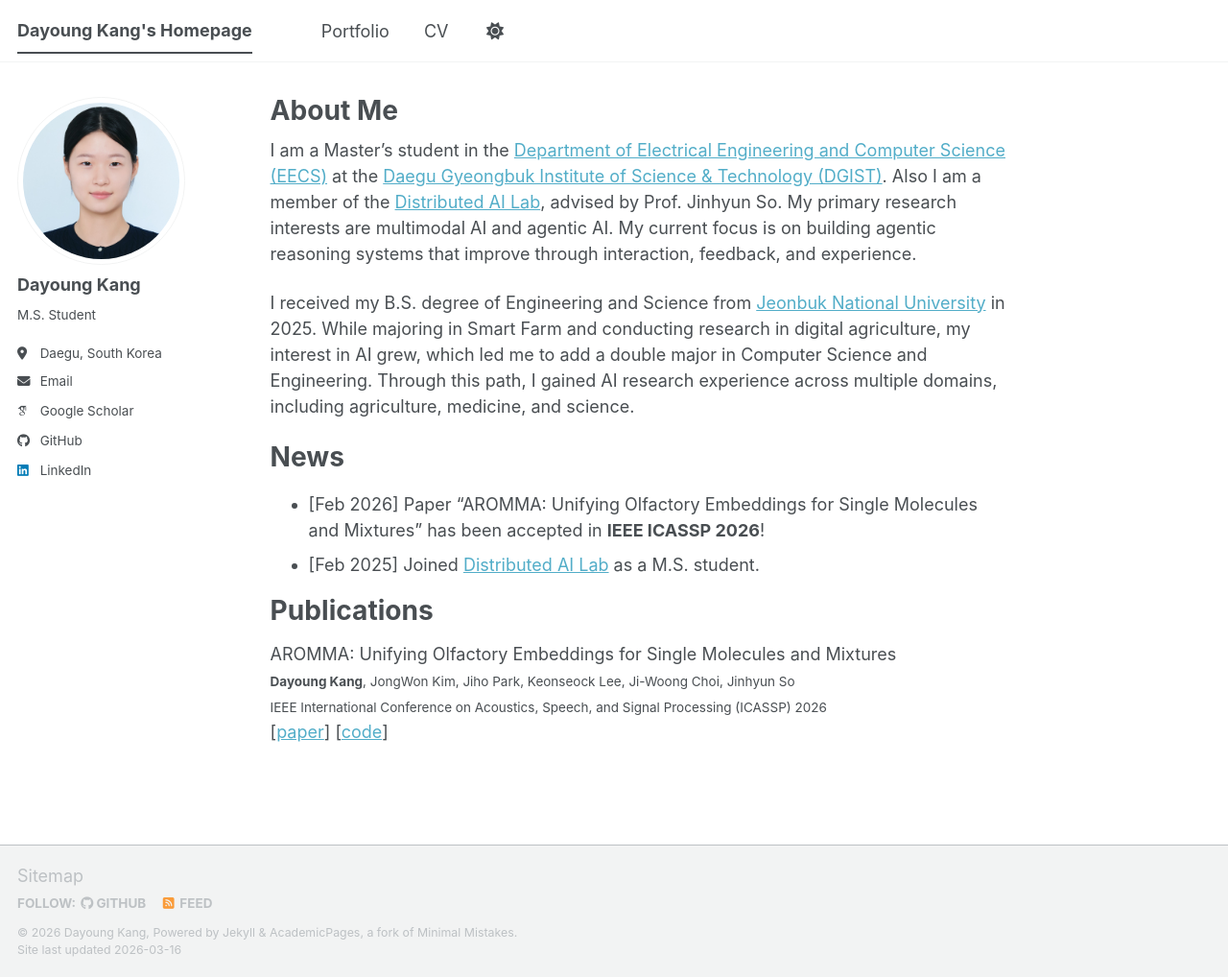
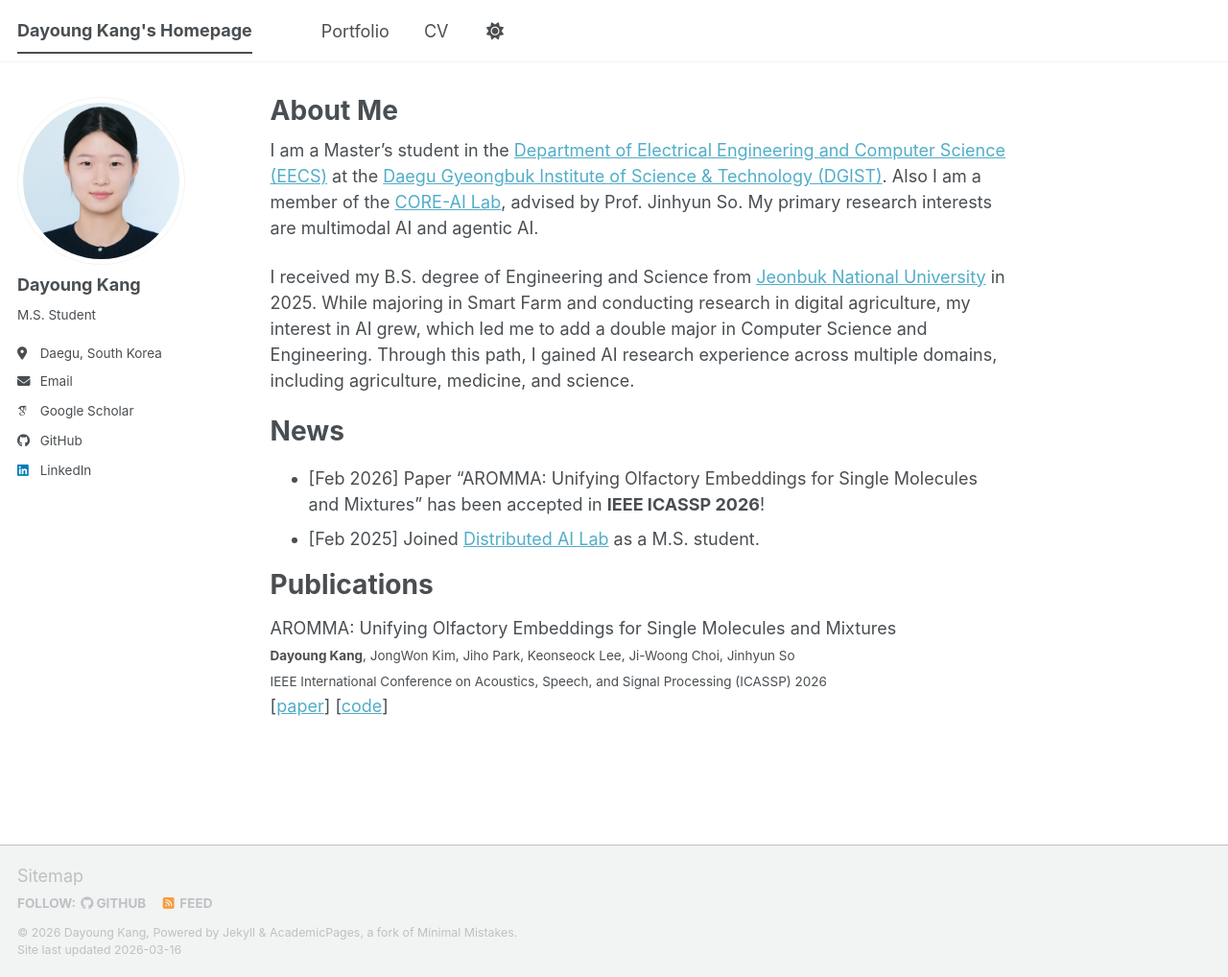
Before and after one commit to riverallzero/riverallzero.github.io, a Jekyll site: the page built from _pages/about.md, in a window 1280 px wide and 1018 px high. Shown: the whole window at 96% size. Built offline with Jekyll 4.4.1, drawn with Linux system fonts in a browser that asks for light colours; some web fonts are replaced; a script bundle is joined from its source files by our own code; library files that are not in the unit come from our copies.

Commit message:
docs: edit lab name

```diff
--- a/_pages/about.md
+++ b/_pages/about.md
@@ -7,9 +7,8 @@
   - /about.html
 ---
 
-I am a Master's student in the [Department of Electrical Engineering and Computer Science (EECS)](https://www.dgist.ac.kr/en_eecs/) at the [Daegu Gyeongbuk Institute of Science & Technology (DGIST)](https://www.dgist.ac.kr/). Also I am a member of the [Distributed AI Lab](https://sites.google.com/view/distributed-ai-lab), advised by Prof. Jinhyun So.
+I am a Master's student in the [Department of Electrical Engineering and Computer Science (EECS)](https://www.dgist.ac.kr/en_eecs/) at the [Daegu Gyeongbuk Institute of Science & Technology (DGIST)](https://www.dgist.ac.kr/). Also I am a member of the [CORE-AI Lab](https://sites.google.com/view/distributed-ai-lab), advised by Prof. Jinhyun So.
 My primary research interests are multimodal AI and agentic AI.
-My current focus is on building agentic reasoning systems that improve through interaction, feedback, and experience.
 
 I received my B.S. degree of Engineering and Science from [Jeonbuk National University](https://www.jbnu.ac.kr/en/index.do) in 2025.
 While majoring in Smart Farm and conducting research in digital agriculture, my interest in AI grew, which led me to add a double major in Computer Science and Engineering.
```
